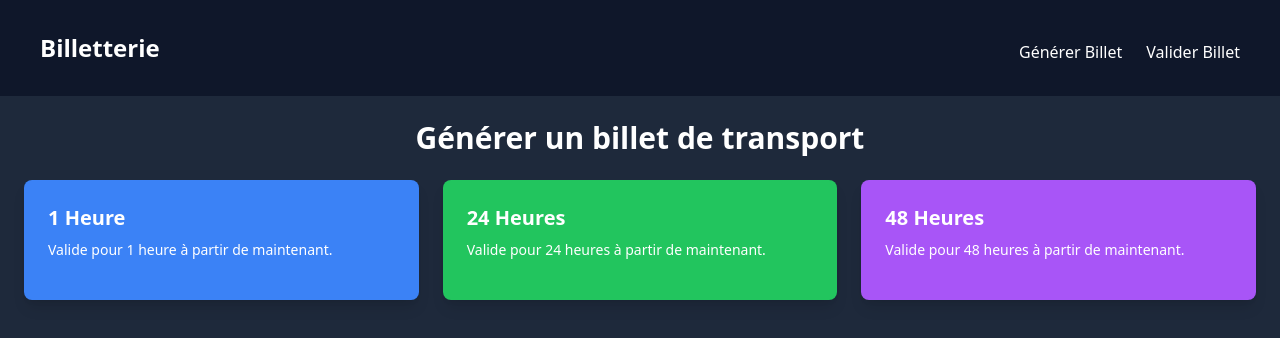
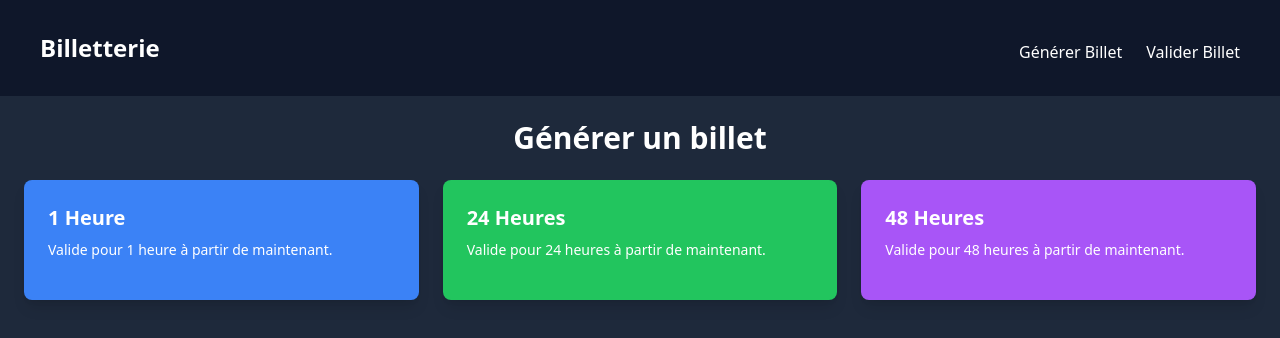
Before and after one commit to mikeheul/next-transport-qrcode-app, a Next.js app: page /qrcode in a window 1280 px wide. Shown: the top 338 px of the page. Built offline with nearby package versions, Linux system fonts and the light colour scheme.

Commit message:
Fix titles

```diff
--- a/app/qrcode/page.tsx
+++ b/app/qrcode/page.tsx
@@ -30,7 +30,7 @@ const TicketPage = () => {
 
     return (
         <div className="min-h-screen bg-slate-800 p-6">
-            <h1 className="text-3xl font-bold mb-6 text-center text-white">Générer un billet de transport</h1>
+            <h1 className="text-3xl font-bold mb-6 text-center text-white">Générer un billet</h1>
 
             {/* Stunning Cards for Ticket Options */}
             <div className="grid grid-cols-1 sm:grid-cols-3 gap-6">
--- a/components/TicketValidator.tsx
+++ b/components/TicketValidator.tsx
@@ -39,7 +39,7 @@ export default function TicketValidator() {
 
     return (
         <div className="flex flex-col items-center">
-            <h1 className="text-3xl font-bold mb-4 text-center text-white">Contrôleur de billets</h1>
+            <h1 className="text-3xl font-bold mb-4 text-center text-white">Scan billet</h1>
 
             {/* Container with fixed dimensions for md, lg, xl and full width for mobile */}
             <div className="relative flex justify-center w-full max-h-[500px] sm:w-[500px] aspect-[1/1]">
```
